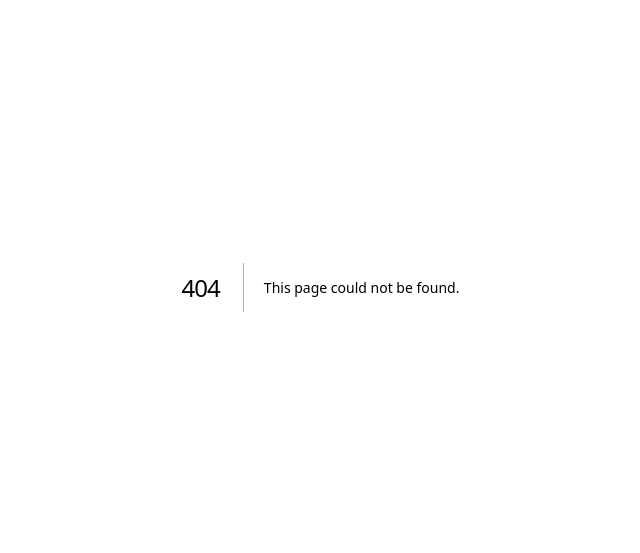
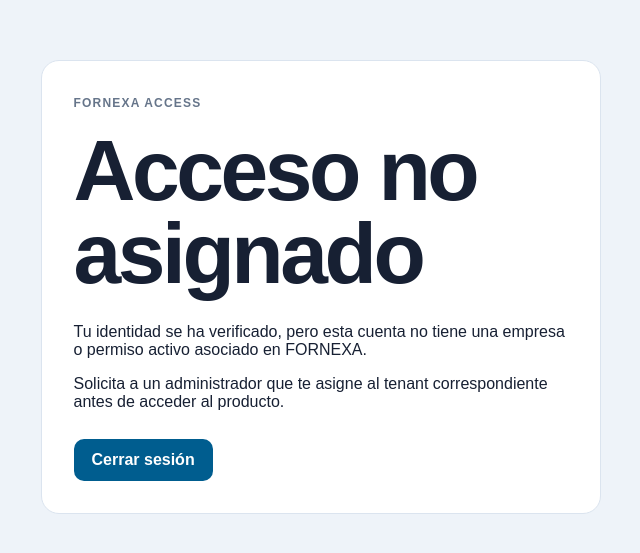
Before and after one commit to fragonh2-boop/Fornexa, a Next.js app: page /access-denied in a window 1280 px wide. Before the commit this address had no page. Shown: the part 113-666 px from the top of the page, without its empty margins (312-952 px from the left). Built offline with nearby package versions, Linux system fonts and the light colour scheme.

Commit message:
security: add safe exit for users without tenant access

```diff
--- /dev/null
+++ b/app/access-denied/page.tsx
@@ -0,0 +1,35 @@
+"use client";
+
+import { useState } from "react";
+import { useRouter } from "next/navigation";
+import { createClient } from "@/lib/supabase/client";
+
+export default function AccessDeniedPage() {
+  const router = useRouter();
+  const [loading, setLoading] = useState(false);
+
+  async function signOut() {
+    setLoading(true);
+    try {
+      const supabase = await createClient();
+      await supabase.auth.signOut();
+    } finally {
+      router.replace("/login");
+      router.refresh();
+    }
+  }
+
+  return (
+    <main style={{ minHeight: "100vh", display: "grid", placeItems: "center", padding: 24, background: "#eef3f9" }}>
+      <section style={{ width: "100%", maxWidth: 560, padding: 32, borderRadius: 18, background: "white", border: "1px solid #dbe4ef", fontFamily: "Arial, sans-serif", color: "#172033" }}>
+        <span style={{ fontSize: 12, fontWeight: 700, letterSpacing: 1.2, color: "#66758a" }}>FORNEXA ACCESS</span>
+        <h1>Acceso no asignado</h1>
+        <p>Tu identidad se ha verificado, pero esta cuenta no tiene una empresa o permiso activo asociado en FORNEXA.</p>
+        <p>Solicita a un administrador que te asigne al tenant correspondiente antes de acceder al producto.</p>
+        <button type="button" onClick={signOut} disabled={loading} style={{ marginTop: 12, padding: "12px 18px", border: 0, borderRadius: 10, cursor: "pointer", fontWeight: 700 }}>
+          {loading ? "Cerrando sesión…" : "Cerrar sesión"}
+        </button>
+      </section>
+    </main>
+  );
+}
```
